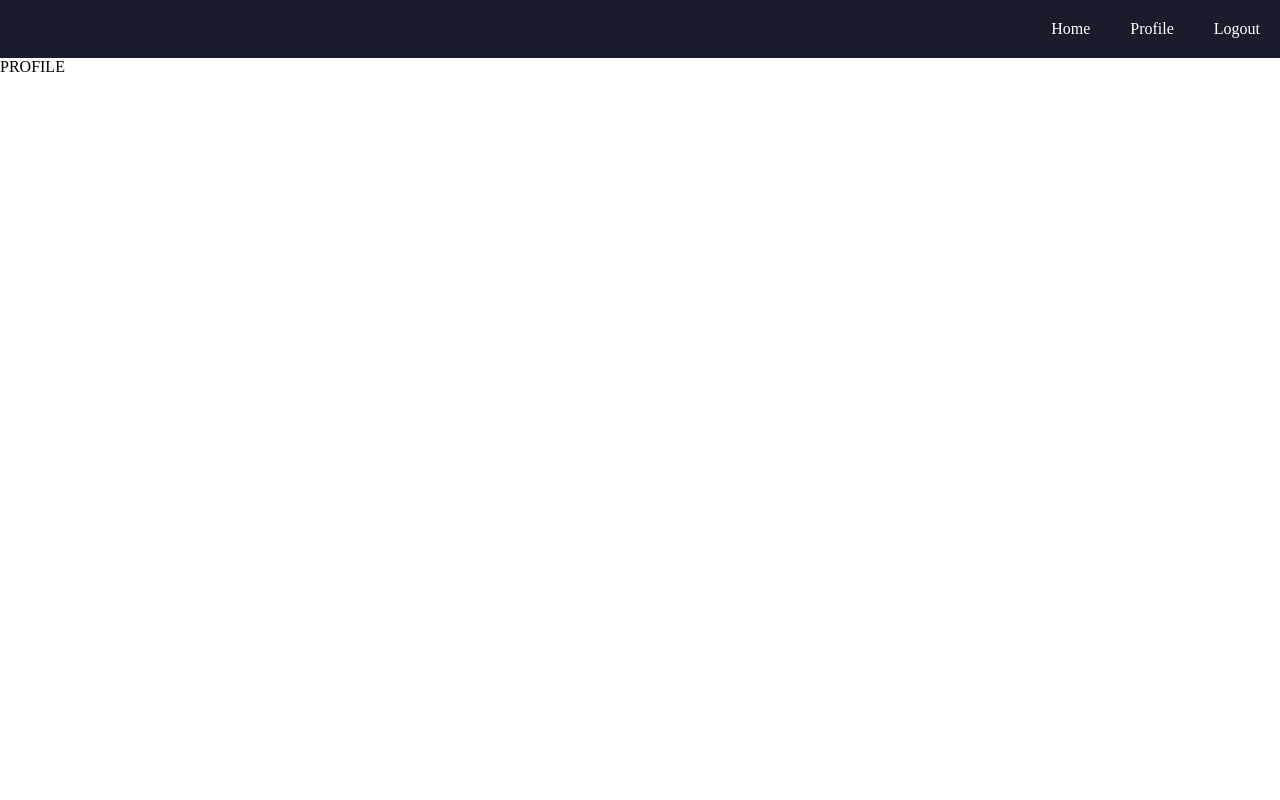
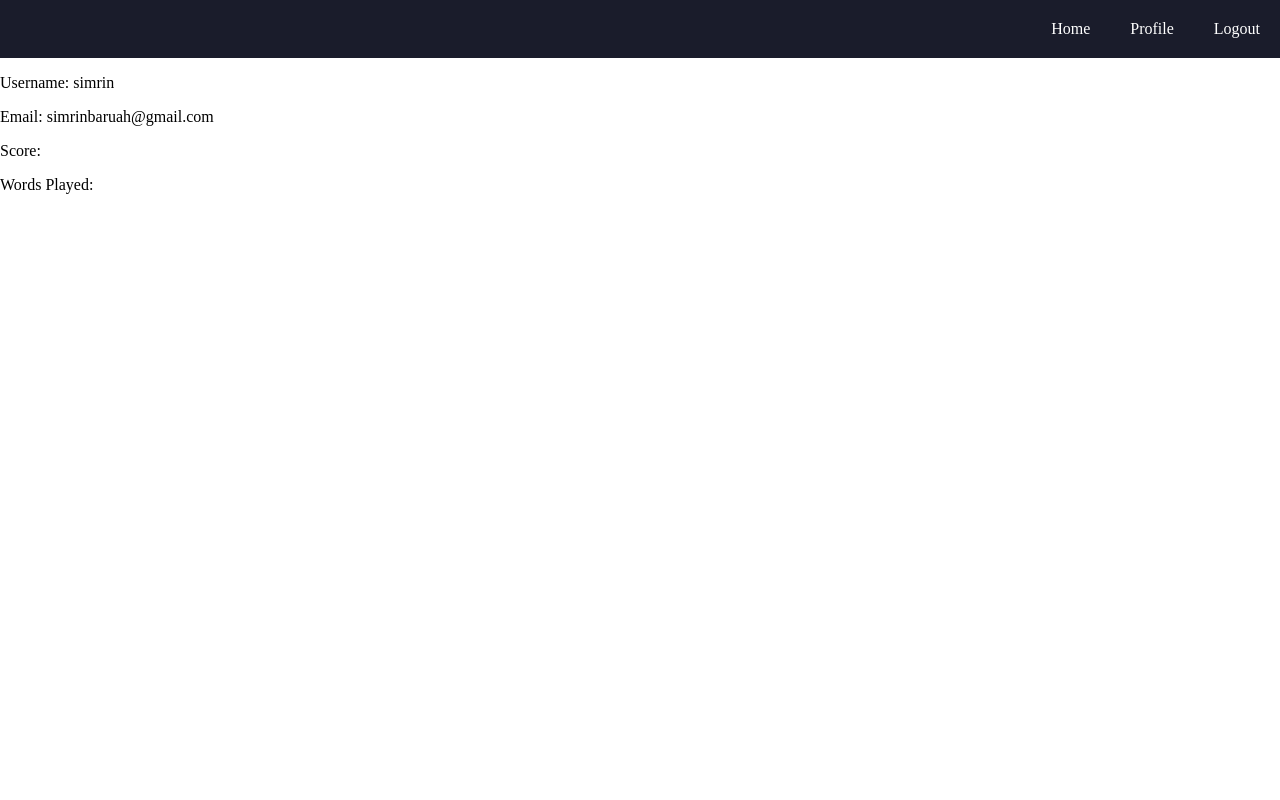
Before and after one commit to simrinbaruah/SpellingBeeProject, a Django app: page /accounts/profile in a window 1280 px wide. Run offline with Django 3.2, Linux system fonts and the light colour scheme; a user stored in the database is signed in; data that the repository does not hold is empty; parts of the project's set-up code (start-up, migrations or seed data) failed here and were passed over; some libraries are stand-ins or nearby versions.

Commit message:
send reset password link/add form

```diff
--- a/accounts/urls.py
+++ b/accounts/urls.py
@@ -7,5 +7,7 @@ urlpatterns = [
     path('auth/', include('allauth.urls')),
     path('token_send', views.token, name='token'),
     path('verify/<auth_token>', views.verify, name='verify'),
-    path('profile', views.profile, name='profile')
+    path('profile', views.profile, name='profile'),
+    path('forgot_password', views.forgot_password, name='forgot_password'),
+    path('email_sent', views.email_sent, name='email_sent')
 ]
--- a/accounts/views.py
+++ b/accounts/views.py
@@ -5,6 +5,7 @@ import uuid
 from accounts.models import Profile
 from django.core.mail import send_mail
 from django.conf import settings
+from words.models import Score, CorrectWord
 
 # Create your views here.
 def login(request):
@@ -13,10 +14,14 @@ def login(request):
     if request.method == 'POST':
         user = auth.authenticate(username=request.POST['username'], password=request.POST['password'])
         if user is not None:
-            profile_obj = Profile.objects.get(user=user)
-            if not profile_obj.is_verified:
-                return render(request, 'accounts/login.html', {'message':'Your account is not verified. Check your email.'})
-            else:
+            try:
+                profile_obj = Profile.objects.get(user=user)
+                if not profile_obj.is_verified:
+                    return render(request, 'accounts/login.html', {'message':'Your account is not verified. Check your email.'})
+                else:
+                    auth.login(request, user, backend='django.contrib.auth.backends.ModelBackend')
+                    return redirect('index')
+            except:
                 auth.login(request, user, backend='django.contrib.auth.backends.ModelBackend')
                 return redirect('index')
         else:
@@ -70,4 +75,32 @@ def send_mail_after_registration(to_email, auth_token):
     send_mail(subject, message, from_email, [to_email])
 
 def profile(request):
-    return render(request, 'accounts/profile.html')
+    scoreObj = Score.objects.filter(username = request.user).values('score')
+    correctWordObj = CorrectWord.objects.filter(user = request.user)
+    sendvals = {
+        'scoreObj': scoreObj,
+        'correctWordObj':correctWordObj
+    }
+    return render(request, 'accounts/profile.html', {'sendvals': sendvals})
+
+def send_mail_for_reset_password(userEmail, auth_token):
+    subject = 'Spelling Bee: Reset Password'
+    message = f'Your link for resetting password is http://127.0.0.1:8000/accounts/reset/{userEmail}/{auth_token}'
+    from_email = settings.EMAIL_HOST_USER
+    send_mail(subject, message, from_email, [userEmail])
+
+def forgot_password(request):
+    if request.method == 'POST':
+      userEmail = request.POST['email']
+      try:
+        User.objects.get(email=userEmail)
+      except User.DoesNotExist:
+          return render(request, "accounts/forgot_password.html", {'message':'Your account has not been registered.'})
+      auth_token = str(uuid.uuid4())
+      send_mail_for_reset_password(userEmail, auth_token)
+      return render(request, 'accounts/email_sent.html')
+    else:
+        return render(request, 'accounts/forgot_password.html')
+
+def email_sent(request):
+    return render(request, 'accounts/email_sent.html')
--- a/template/accounts/login.html
+++ b/template/accounts/login.html
@@ -14,6 +14,9 @@
   <input type="text" placeholder="Username" name="username"><br>
   <input type="password" placeholder="Password" name="password"><br><br>
   <input type="submit" value="Login">
+        <a href = "{% url 'forgot_password' %}">
+            Forgot Password?
+        </a>
         <p style="text-align: center;">
             or
         </p>
--- a/template/accounts/profile.html
+++ b/template/accounts/profile.html
@@ -1,4 +1,24 @@
 {% extends 'base.html' %}
 {% block content %}
-PROFILE
+{% if user.is_authenticated %}
+    <p> Username: {{user.username}} </p>
+    <p> Email: {{user.email}}
+{% endif %}
+
+{%if sendvals %}
+<p>Score:
+    {% for score in sendvals.scoreObj %}
+        {{score.score}}
+    {% endfor %}
+    </p>
+    <p>Words Played:
+        <br>
+    {% for correctWord in sendvals.correctWordObj %}
+        {{correctWord.word}} <br>
+        Correct: {{correctWord.correct}} <br>
+        Incorrect: {{correctWord.incorrect}} <br> <br>
+    {% endfor %}
+        </p>
+{% endif %}
+
 {% endblock %}
```
Also changed, not shown: template/accounts/email_sent.html (added, +10 -0 lines), template/accounts/forgot_password.html (added, +15 -0 lines), template/accounts/password_reset_form.html (added, +10 -0 lines).
